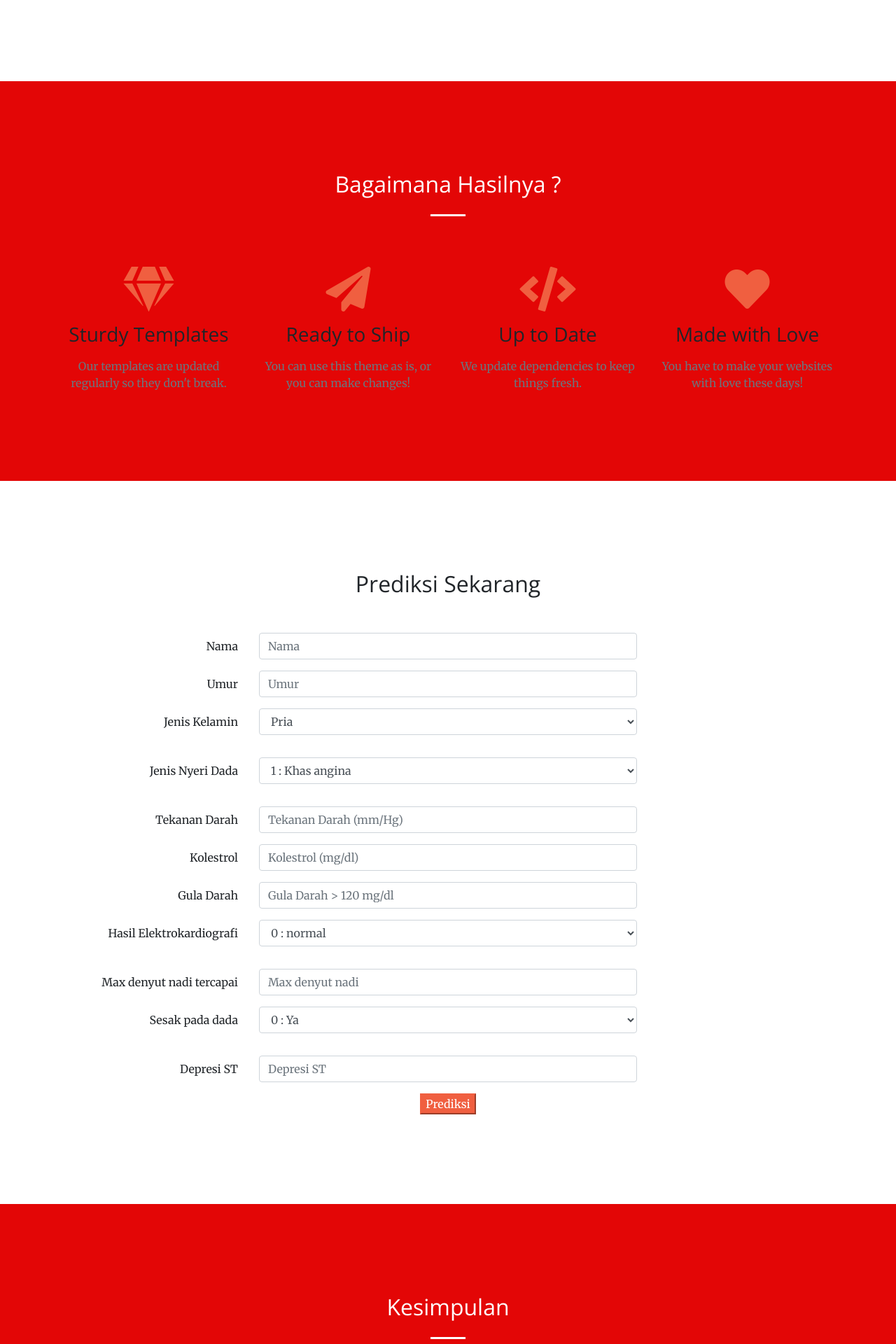
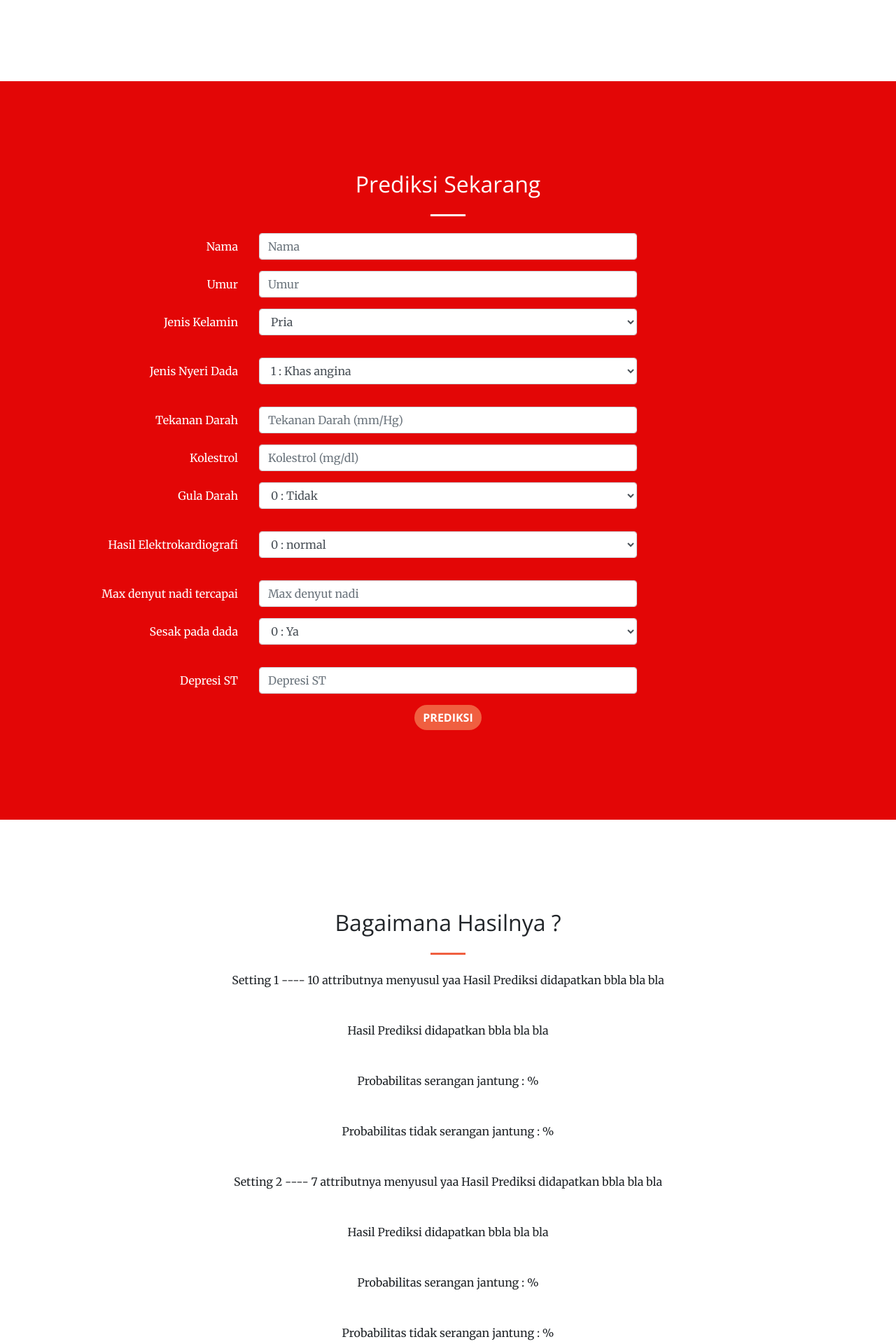
Before and after one commit to Diyahmamout/Prediksi-Jantung, a Flask app: page / in a window 1280 px wide. Shown: the part 2176-4096 px from the top of the page at 70% size. Run offline with Flask 2, Linux system fonts and the light colour scheme; parts of the project's set-up code (start-up, migrations or seed data) failed here and were passed over; some libraries are stand-ins or nearby versions.

Commit message:
Update Hasil
link hasil dan tampilan

```diff
--- a/app.py
+++ b/app.py
@@ -76,7 +76,7 @@ def index():
 
 	return render_template("base.html", data_sample=enumerate(data_sample))
 
-@app.route('/upload_data', methods=['POST'])
+@app.route('/', methods=['POST'])
 def upload_data():
 	if (request.method == 'POST'):
 		data = request.form.to_dict([])
--- a/templates/base.html
+++ b/templates/base.html
@@ -189,65 +189,22 @@
     </div>
   </section>
 
-  <section style="background-color:#e30606" id="result">
-    <div class="container">
-      <div class="row">
-        <div class="col-lg-12 text-center">
-          <h2 class="section-heading text-white">Bagaimana Hasilnya ?</h2>
-          <hr class="light my-4">
-        </div>
-      </div>
-    </div>
-    <div class="container">
-      <div class="row">
-        <div class="col-lg-3 col-md-6 text-center">
-          <div class="service-box mt-5 mx-auto">
-            <i class="fas fa-4x fa-gem text-primary mb-3 sr-icon-1"></i>
-            <h3 class="mb-3">Sturdy Templates</h3>
-            <p class="text-muted mb-0">Our templates are updated regularly so they don't break.</p>
-          </div>
-        </div>
-        <div class="col-lg-3 col-md-6 text-center">
-          <div class="service-box mt-5 mx-auto">
-            <i class="fas fa-4x fa-paper-plane text-primary mb-3 sr-icon-2"></i>
-            <h3 class="mb-3">Ready to Ship</h3>
-            <p class="text-muted mb-0">You can use this theme as is, or you can make changes!</p>
-          </div>
-        </div>
-        <div class="col-lg-3 col-md-6 text-center">
-          <div class="service-box mt-5 mx-auto">
-            <i class="fas fa-4x fa-code text-primary mb-3 sr-icon-3"></i>
-            <h3 class="mb-3">Up to Date</h3>
-            <p class="text-muted mb-0">We update dependencies to keep things fresh.</p>
-          </div>
-        </div>
-        <div class="col-lg-3 col-md-6 text-center">
-          <div class="service-box mt-5 mx-auto">
-            <i class="fas fa-4x fa-heart text-primary mb-3 sr-icon-4"></i>
-            <h3 class="mb-3">Made with Love</h3>
-            <p class="text-muted mb-0">You have to make your websites with love these days!</p>
-          </div>
-        </div>
-      </div>
-    </div>
-  </section>
-
-  <section id="predict">
-    <div class="container-fluid p-0 text-center">
+  <section style="background-color:#e30606" id="predict">
+    <div class="container-fluid p-0 text-center text-white">
       <h2 class="section-heading text-center">Prediksi Sekarang</h2>
       <hr class="light my-4">
-      <form id="upload-form" action="{{ url_for('upload_data') }}" method="POST" >
+      <form id="upload-form" action="{{ url_for('upload_data', _anchor='result') }}" method="POST" >
         <div class="container">
           <div class="form-group row ">
             <label for="inputNama" class="col-sm-3 col-form-label" style="text-align: right;">Nama</label>
             <div class="col-sm-6">
-              <input type="text" class="form-control" id="inputNama" name="nama" placeholder="Nama">
+              <input type="text" class="form-control" id="inputNama" name="nama" placeholder="Nama" required="Please fill out this field">
             </div>
           </div>
           <div class="form-group row ">
             <label for="inputUmur" class="col-sm-3 col-form-label" style="text-align: right;">Umur</label>
             <div class="col-sm-6">
-              <input type="number" class="form-control" id="inputUmur" name="umur" placeholder="Umur">
+              <input type="number" class="form-control" id="inputUmur" name="umur" placeholder="Umur" required="Please fill out this field">
             </div>
           </div>
           <div class="form-group row ">
@@ -273,19 +230,22 @@
           <div class="form-group row ">
             <label for="inputTDarah" class="col-sm-3 col-form-label" style="text-align: right;">Tekanan Darah</label>
             <div class="col-sm-6">
-              <input type="number" class="form-control" id="inputTDarah" name="tekanan_darah" placeholder="Tekanan Darah (mm/Hg)">
+              <input type="number" class="form-control" id="inputTDarah" name="tekanan_darah" placeholder="Tekanan Darah (mm/Hg)" required="Please fill out this field">
             </div>
           </div>
           <div class="form-group row ">
             <label for="inputKolestrol" class="col-sm-3 col-form-label" style="text-align: right;">Kolestrol</label>
             <div class="col-sm-6">
-              <input type="number" class="form-control" id="inputKolestrol" name="kolesterol" placeholder="Kolestrol (mg/dl)">
+              <input type="number" class="form-control" id="inputKolestrol" name="kolesterol" placeholder="Kolestrol (mg/dl)" required="Please fill out this field">
             </div>
           </div>
           <div class="form-group row ">
             <label for="inputGulaDarah" class="col-sm-3 col-form-label" style="text-align: right;">Gula Darah</label>
-            <div class="col-sm-6">
-              <input type="number" class="form-control" id="inputGulaDarah" name="guldar" placeholder="Gula Darah > 120 mg/dl">
+            <div class="form-group col-sm-6">
+              <select class="form-control" id="exampleFormControlSelect1" name="guldar">
+                <option value="0">0 : Tidak</option>
+                <option value="1">1 : Ya</option>
+              </select>
             </div>
           </div>
           <div class="form-group row ">
@@ -301,7 +261,7 @@
          <div class="form-group row ">
           <label for="inputDenyutNadi" class="col-sm-3 col-form-label" style="text-align: right;">Max denyut nadi tercapai</label>
           <div class="col-sm-6">
-            <input type="number" class="form-control" id="inputDenyutNadi" placeholder="Max denyut nadi" name="denyut">
+            <input type="number" class="form-control" id="inputDenyutNadi" placeholder="Max denyut nadi" name="denyut" required="Please fill out this field">
           </div>
         </div>
         <div class="form-group row ">
@@ -316,17 +276,50 @@
         <div class="form-group row ">
           <label for="inputDepresiST" class="col-sm-3 col-form-label" style="text-align: right;">Depresi ST</label>
           <div class="col-sm-6">
-            <input type="number" class="form-control" id="inputDepresiST" name="depresi" placeholder="Depresi ST">
+            <input type="number" class="form-control" id="inputDepresiST" name="depresi" placeholder="Depresi ST" required="Please fill out this field">
           </div>
         </div>
         <div class="container">
-          <button class="button btn-primary" type="submit">Prediksi</button>
+          <button class="btn btn-primary" type="submit" onclick="window.location.href='#result'">Prediksi</button>
         </div>
       </div>
     </form>
-
   </div>
 </section>
+
+  <section id="result">
+    <div class="container">
+      <div class="row">
+        <div class="col-lg-12 text-center">
+          <h2 class="section-heading">Bagaimana Hasilnya ?</h2>
+          <hr class="my-4">
+        </div>
+      </div>
+    </div>
+    <div class="container">
+      <div class="col-md-8 mx-auto text-center">
+        <!-- Edit Hasil Prediksi Tampilan sementara-->
+        <p class="mb-5">Setting 1 ---- 10 attributnya menyusul yaa Hasil Prediksi didapatkan bbla bla bla </p>
+        <p class="mb-5">Hasil Prediksi didapatkan bbla bla bla</p>
+        <p class="mb-5">Probabilitas serangan jantung :  %</p>
+        <p class="mb-5">Probabilitas tidak serangan jantung :  %</p>
+      </div>
+     <div class="col-md-8 mx-auto text-center">
+        <!-- Edit Hasil Prediksi Tampilan sementara-->
+        <p class="mb-5">Setting 2 ---- 7 attributnya menyusul yaa Hasil Prediksi didapatkan bbla bla bla </p>
+        <p class="mb-5">Hasil Prediksi didapatkan bbla bla bla</p>
+        <p class="mb-5">Probabilitas serangan jantung :  %</p>
+        <p class="mb-5">Probabilitas tidak serangan jantung :  %</p>
+      </div>
+      <div class="col-md-8 mx-auto text-center">
+        <!-- Edit Hasil Prediksi Tampilan sementara-->
+        <p class="mb-5">Setting 3 ---- 5 attributnya menyusul yaa Hasil Prediksi didapatkan bbla bla bla </p>
+        <p class="mb-5">Hasil Prediksi didapatkan bbla bla bla</p>
+        <p class="mb-5">Probabilitas serangan jantung :  %</p>
+        <p class="mb-5">Probabilitas tidak serangan jantung :  %</p>
+      </div>
+    </div>
+  </section>
 
 <section style="background-color:#e30606" id="conclusion">
   <div class="container text-white">
```
